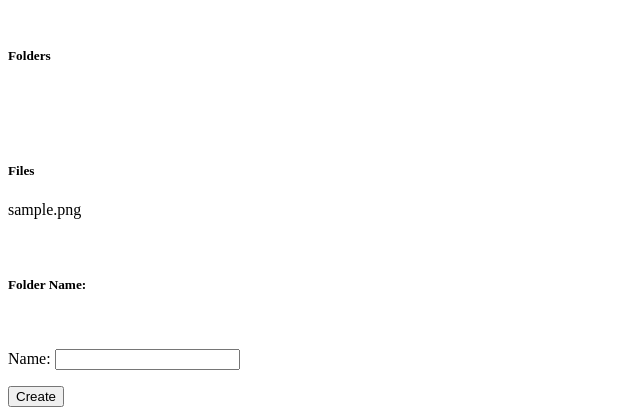
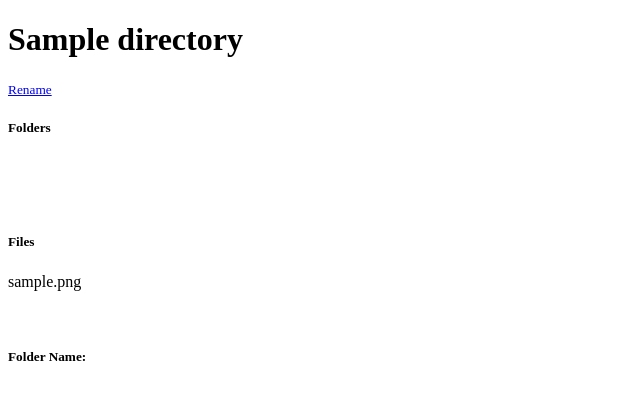
Before and after one commit to insperoninfo/synergyDB, a Django app: page /directory/1 in a window 1280 px wide. Shown: the top 420 px of the page, without its empty margins (0-640 px from the left). Run offline with Django 3.2, Linux system fonts and the light colour scheme; a user stored in the database is signed in; tables that the repository leaves empty hold one stand-in row (values such as "Sample post").

Commit message:
update-directory view

```diff
--- a/core/templates/core/directory.html
+++ b/core/templates/core/directory.html
@@ -3,6 +3,12 @@
 {% block content %}
 
 	<div>
+		<h1>{{ current_directory.name }}</h1>
+
+		{% if current_directory.name != 'root' %}
+			<small><a href="{% url 'core:update-directory' parent_dir_pk %}">Rename</a></small>
+		{% endif %}
+
 		<br>
 		<h5>Folders</h5><br>
 		{% for directory in child_directories %}
--- a/core/urls.py
+++ b/core/urls.py
@@ -1,5 +1,5 @@
 from django.urls import path
-from .views import index, createDirectory, uploadDocument, directoryContent
+from .views import index, createDirectory, uploadDocument, directoryContent, DirectoryUpdateView
 
 app_name = 'core'
 
@@ -8,5 +8,6 @@ urlpatterns = [
 	path('create-dir/<int:pk>', createDirectory, name='create-dir'),
 	path('upload-document/<int:pk>', uploadDocument, name='upload-document'),
 	path('directory/<int:pk>', directoryContent, name='directory'),
+	path('update-directory/<int:pk>', DirectoryUpdateView.as_view(), name='update-directory'),
 
 ]
--- a/core/views.py
+++ b/core/views.py
@@ -1,9 +1,12 @@
-from django.shortcuts import render, redirect, HttpResponse
+from django.shortcuts import render, redirect, HttpResponse, reverse
 from .decorators import allowed_users
 from django.contrib.auth.decorators import login_required
 from .models import Directory, Document
 from .forms import DirectoryCreationForm, DocumentUploadForm
 from django.contrib import messages
+from django.views.generic import UpdateView
+from django.contrib.auth.mixins import LoginRequiredMixin, UserPassesTestMixin
+from django.http import HttpResponseForbidden
 
 
 @login_required
@@ -108,7 +111,7 @@ def directoryContent(request, pk):
 	current_user = request.user
 
 	if current_directory.branch != current_user.profile.branch:
-		return HttpResponse('You are not authorized to view this page.')
+		return HttpResponseForbidden('<h1>403 Forbidden</h1>')
 
 	else:
 		child_directories = Directory.objects.filter(parent_directory=current_directory)
@@ -118,6 +121,7 @@ def directoryContent(request, pk):
 		document_upload_form = DocumentUploadForm()
 
 		context = {
+			'current_directory' : current_directory,
 			'child_directories' : child_directories,
 			'documents' : documents,
 			'parent_dir_pk' : current_directory.pk,
@@ -126,3 +130,23 @@ def directoryContent(request, pk):
 		}
 
 		return render(request, 'core/directory.html', context)
+
+
+class DirectoryUpdateView(LoginRequiredMixin, UserPassesTestMixin, UpdateView):
+	model = Directory
+	form_class = DirectoryCreationForm
+	template_name = 'core/update_dir_form.html'
+	success_message = "Updated successfully"
+
+	def test_func(self):
+		usr = self.request.user
+		if usr.is_authenticated and usr.is_superuser:
+			directory = Directory.objects.get(pk = self.kwargs['pk'])
+			print(directory)
+			if usr.profile.branch == directory.branch and directory.name != 'root':
+				return True
+		else:
+			return False
+
+	def get_success_url(self):
+		return reverse('core:directory', kwargs = {'pk' : self.kwargs['pk']})
```
Also changed, not shown: core/templates/core/update_dir_form.html (added, +12 -0 lines).
